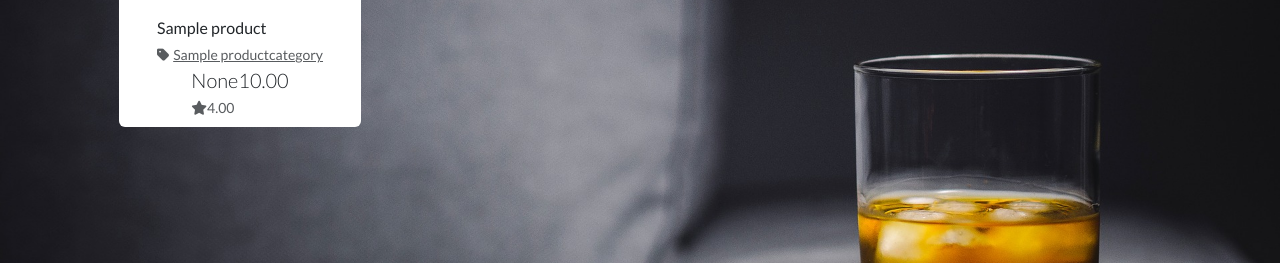
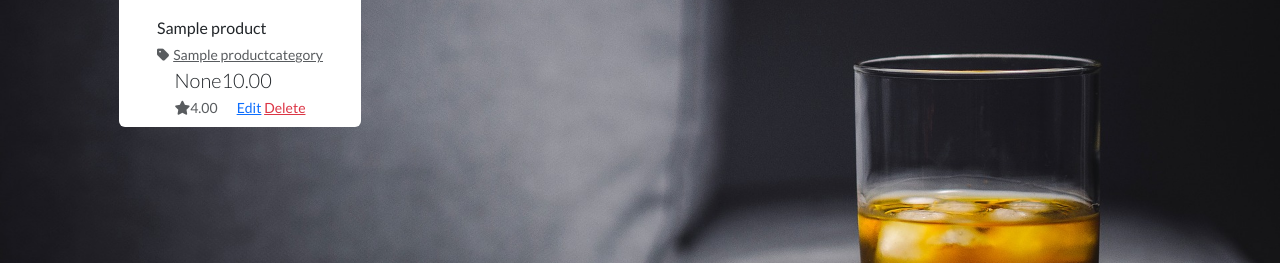
Before and after one commit to troeske/holyspirits, a Django app: page /products/ in a window 1280 px wide. Shown: the part 429-692 px from the top of the page. Run offline with Django 5.2, Linux system fonts and the light colour scheme; a user stored in the database is signed in; tables that the repository leaves empty hold one stand-in row (values such as "Sample post"); some libraries are stand-ins or nearby versions.

Commit message:
add: edit and delete buttons on products and product_details

```diff
--- a/products/templates/products/product_details.html
+++ b/products/templates/products/product_details.html
@@ -53,6 +53,12 @@
                     {% else %}
                         <small class="text-muted">No Rating</small>
                     {% endif %}
+                    {% if request.user.is_superuser %}
+                        <small class="ms-3">
+                            <a href="{% url 'edit_product' product.gtin %}">Edit</a>
+                            <a class="text-danger" href="{% url 'delete_product' product.gtin %}">Delete</a>
+                        </small>
+                    {% endif %}
                     <p class="mt-1">{{ product.description }}</p>
                     <form class="form" action="{% url 'add_to_bag' product.gtin %}" method="POST">
                         {% csrf_token %}
--- a/products/templates/products/products.html
+++ b/products/templates/products/products.html
@@ -86,6 +86,12 @@
                                             {% else %}
                                                 <small class="text-muted">No Rating</small>
                                             {% endif %}
+                                            {% if request.user.is_superuser %}
+                                                <small class="ms-3">
+                                                    <a href="{% url 'edit_product' product.gtin %}">Edit</a>
+                                                    <a class="text-danger" href="{% url 'delete_product' product.gtin %}">Delete</a>
+                                                </small>
+                                            {% endif %}
                                         </div>
                                     </div>
                                 </div>
--- a/products/urls.py
+++ b/products/urls.py
@@ -5,5 +5,6 @@ urlpatterns = [
     path('', views.all_products, name='products'),
     path('add/', views.add_product, name='add_product'),
     path('edit/<gtin>', views.edit_product, name='edit_product'),
+    path('delete/<gtin>', views.delete_product, name='delete_product'),
     path('<gtin>/', views.product_details, name='product_details'),
 ]
--- a/products/views.py
+++ b/products/views.py
@@ -82,9 +82,9 @@ def add_product(request):
     if request.method == 'POST':
         form = ProductForm(request.POST, request.FILES)
         if form.is_valid():
-            form.save()
+            product = form.save()
             messages.success(request, 'Successfully added product!')
-            return redirect(reverse('add_product'))
+            return redirect(reverse('product_details', args=[product.gtin]))
         else:
             messages.error(request, 'Failed to add product. Please ensure the form is valid.')
 
@@ -125,3 +125,12 @@ def edit_product(request, gtin):
     }
 
     return render(request, template, context)
+
+def delete_product(request, gtin):
+    """ Edit a product in the store """
+
+    product = get_object_or_404(Product, pk=gtin)
+    product.delete()
+    messages.info(request, f'The product {product.name} has been deleted!')
+
+    return redirect(reverse('products'))
```
